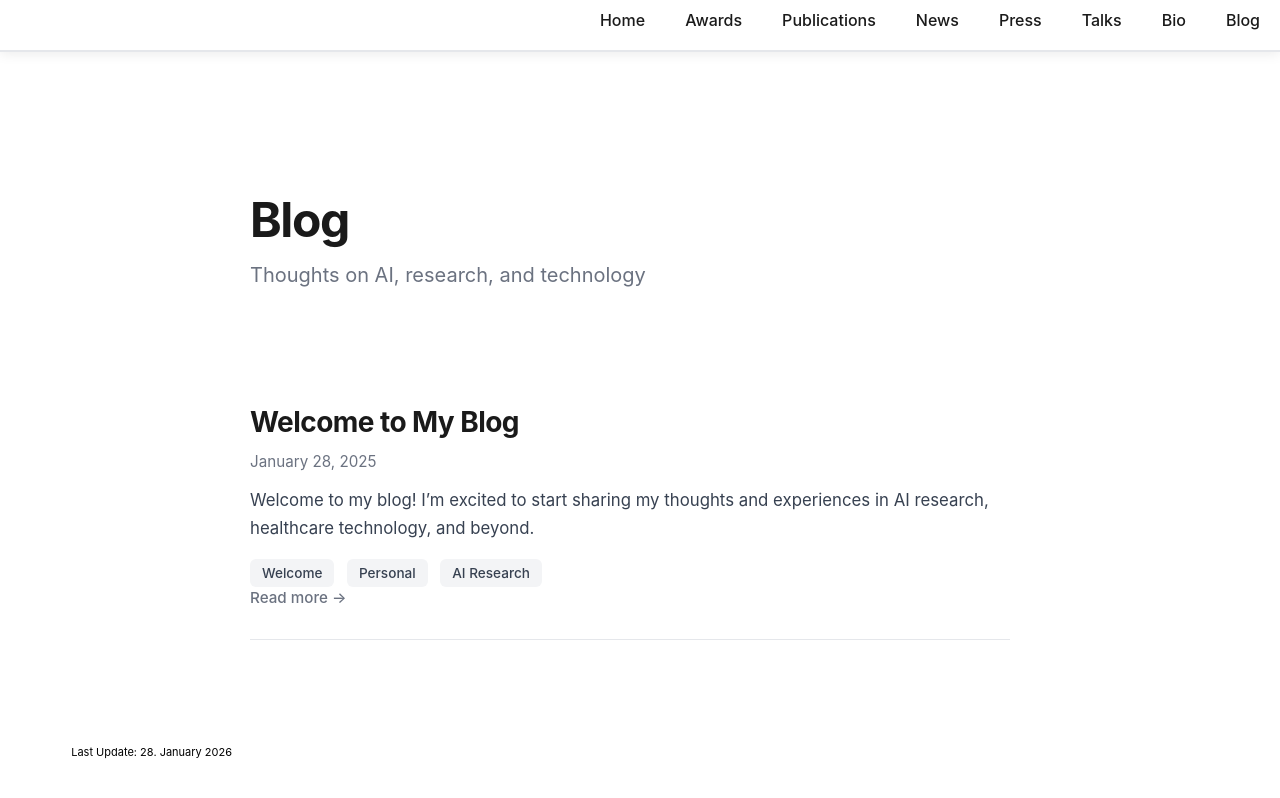
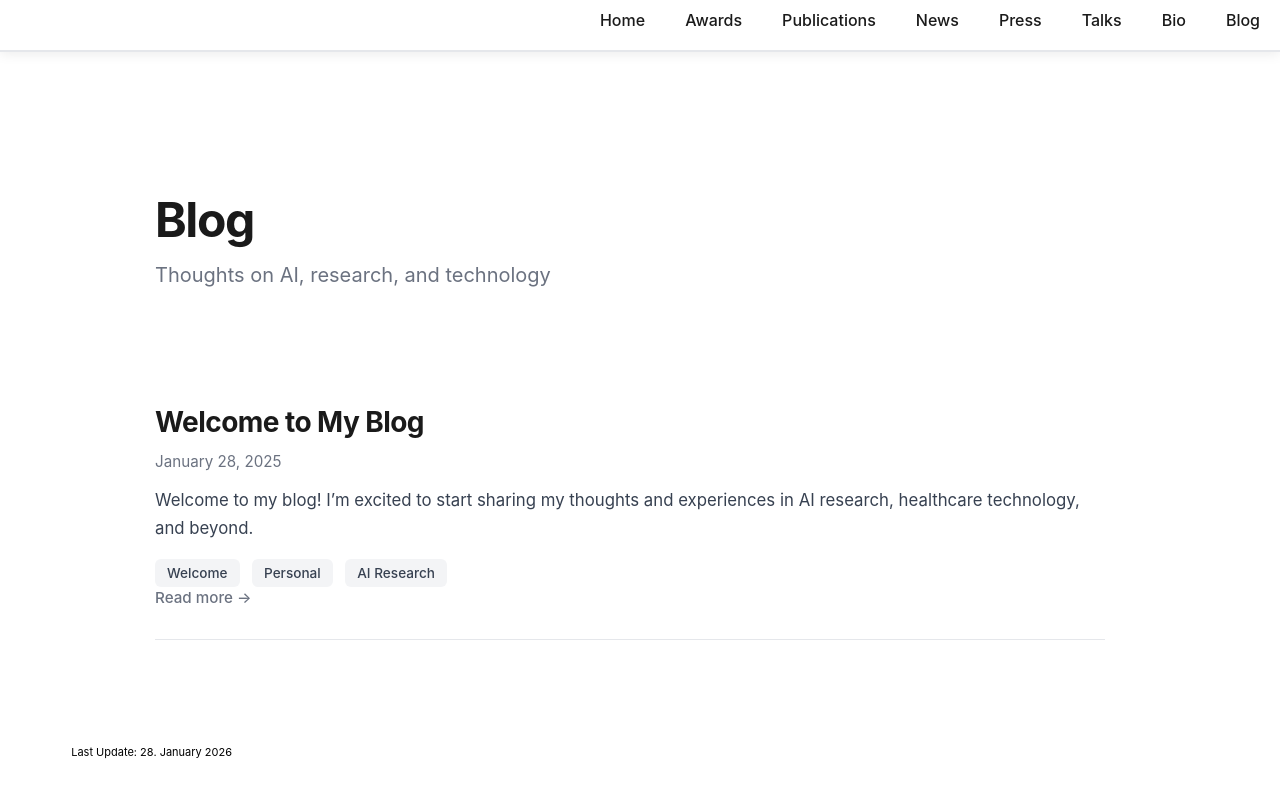
Before and after one commit to YuexingHao/Yuexing-Hao, a Jekyll site: the page built from blog.html, in a window 1280 px wide. Shown: the top 798 px of the page. Built offline with Jekyll 4.4.1, drawn with Linux system fonts in a browser that asks for light colours; nearby versions of some CDN libraries; library files that are not in the unit come from our copies; a style sheet for code colours, icons or effects is not loaded.

Commit message:
Increase blog content width for better screen space utilization
- Change max-width from 680px/760px to 1200px for both blog post and blog index
- Increase width from 90% to 85% on desktop
- Add more horizontal padding (40px instead of 30px)
- Update responsive breakpoints for consistent spacing
- Blog content now spans more width while maintaining readability

```diff
--- a/blog.html
+++ b/blog.html
@@ -9,16 +9,16 @@ title: Blog
 }
 
 .blog-container {
-  max-width: 760px;
-  width: 90%;
+  max-width: 1200px;
+  width: 85%;
   margin: 0 auto 80px;
-  padding: 120px 30px 0;
+  padding: 120px 40px 0;
 }
 
 @media (max-width: 1024px) {
   .blog-container {
-    width: 95%;
-    padding: 100px 25px 0;
+    width: 90%;
+    padding: 100px 30px 0;
   }
 }
 
```
Also changed, not shown: _layouts/blog-post.html (+5 -5 lines).
